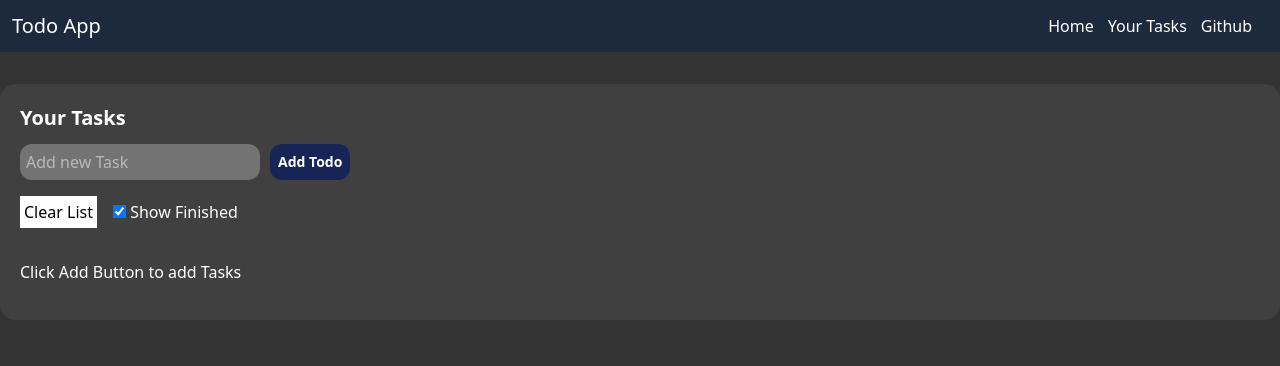
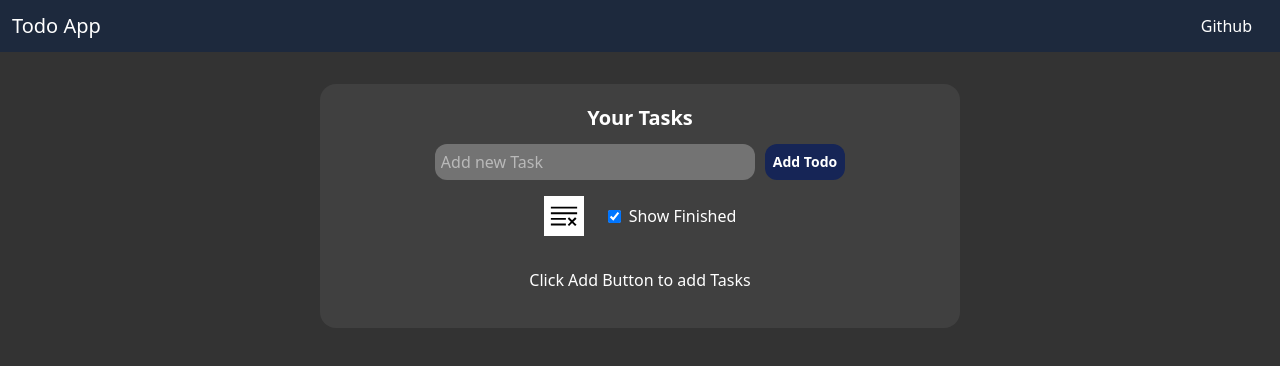
Before and after one commit to amitbishnoii/todo-app, a React (Vite) app: page / in a window 1280 px wide. Shown: the top 366 px of the page. Built offline with nearby package versions, Linux system fonts and the light colour scheme.

Commit message:
update styling

```diff
--- a/package.json
+++ b/package.json
@@ -13,6 +13,7 @@
     "@tailwindcss/vite": "^4.1.13",
     "react": "^19.1.1",
     "react-dom": "^19.1.1",
+    "react-icons": "^5.5.0",
     "tailwindcss": "^4.1.13",
     "uuid": "^13.0.0"
   },
--- a/src/App.jsx
+++ b/src/App.jsx
@@ -2,6 +2,9 @@ import { useState, useEffect } from 'react'
 import './App.css'
 import Navbar from './components/Navbar'
 import { v4 as uuidv4 } from 'uuid'
+import { FaRegEdit } from "react-icons/fa";
+import { MdDelete } from "react-icons/md";
+import { VscClearAll } from "react-icons/vsc";
 
 
 function App() {
@@ -11,7 +14,7 @@ function App() {
 
   useEffect(() => {
     let todostring = JSON.parse(localStorage.getItem("tasks"))
-    if(todostring) {
+    if (todostring) {
       let ts = JSON.parse(localStorage.getItem("tasks"))
       setTodos(ts)
     }
@@ -74,25 +77,27 @@ function App() {
   return (
     <>
       <Navbar />
-      <div className="container mx-auto bg-neutral-700 p-5 rounded-2xl my-8">
+      <div className="flex flex-col items-center  container mx-auto bg-neutral-700 p-5 rounded-2xl my-8 w-min-[60vw] w-1/2">
 
         <h1 className='font-bold text-xl'>Your Tasks</h1>
 
         <div className="add-todos flex items-center gap-2.5 text-white mt-3">
 
-          <input type="text" value={todo} placeholder="Add new Task" className="bg-neutral-500 p-1.5 pl-1.5 rounded-xl w-[240px]" onChange={handleChange} />
+          <input type="text" value={todo} placeholder="Add new Task" className="bg-neutral-500 p-1.5 pl-1.5 rounded-xl w-[320px]" onChange={handleChange} />
 
           <button onClick={handleAdd} disabled={todo.length <= 1} className="bg-blue-600 p-2 hover:bg-blue-400 rounded-xl cursor-pointer text-sm font-bold disabled:bg-blue-950 disabled:cursor-default">Add Todo</button>
 
         </div>
 
-        <button onClick={clearLS} className="my-4 mr-4 bg-white text-black p-1 cursor-pointer">Clear List</button>
+        <div className="flex items-center gap-2 justify-items-start">
+          <button onClick={clearLS} className="flex items-center justify-center my-4 mr-4 bg-white text-black w-10 h-10 cursor-pointer"><VscClearAll size={30}/></button>
 
-        <input onChange={toggleFinish} checked={showfinished} type="checkbox" /> Show Finished
+          <input onChange={toggleFinish} checked={showfinished} type="checkbox" /> Show Finished
+        </div>
 
         {todos.length === 0 && <div className="my-4">Click Add Button to add Tasks</div>}
         {todos.map(item => {
-          return (showfinished || !item.isCompleted) && <div key={item.id} className="flex todo-card my-2.5 gap-2.5 items-center justify-between w-[30%] mt-6">
+          return (showfinished || !item.isCompleted) && <div key={item.id} className="flex todo-card my-2.5 gap-2.5 items-center justify-between w-[400px] mt-6">
 
             <div className='flex gap-3 items-center'>
               <input name={item.id} onChange={handleCheckbox} type="checkbox" checked={item.isCompleted} id='' />
@@ -101,8 +106,8 @@ function App() {
             </div>
 
             <div className="buttons flex gap-2.5 items-center text-sm font-bold">
-              <button name={item.id} onClick={handleEdit} className="bg-green-500 p-1 w-16 cursor-pointer transition-all hover:rounded-2xl">Edit</button>
-              <button name={item.id} onClick={handleDelete} className="bg-red-500 p-1 w-16 cursor-pointer transition-all hover:rounded-2xl">Delete</button>
+              <button name={item.id} onClick={handleEdit} className="flex items-center justify-center bg-green-500 w-16 h-8 cursor-pointer transition-all hover:rounded-2xl"><FaRegEdit size={24}/></button>
+              <button name={item.id} onClick={handleDelete} className="flex items-center justify-center bg-red-500 w-16 h-8 cursor-pointer transition-all hover:rounded-2xl"><MdDelete size={24}/></button>
             </div>
           </div>
         })}
--- a/src/components/Navbar.jsx
+++ b/src/components/Navbar.jsx
@@ -7,9 +7,7 @@ const Navbar = () => {
             <span className="text-xl font-xl">Todo App</span>
         </div>
         <ul className="flex gap-3.5 mx-4">
-            <li className='cursor-pointer hover:font-bold transition-all duration-200'>Home</li>
-            <li className='cursor-pointer hover:font-bold transition-all duration-200'>Your Tasks</li>
-            <a href="https://github.com/amitbishnoii/todo-app"><li className='cursor-pointer hover:font-bold transition-all duration-200'>Github</li></a>
+            <a href="https://github.com/amitbishnoii/"><li className='cursor-pointer hover:font-bold transition-all duration-200'>Github</li></a>
         </ul>
     </nav>
   )
```
Also changed, not shown: 1 other file (tests, documents, lock files or other folders).
